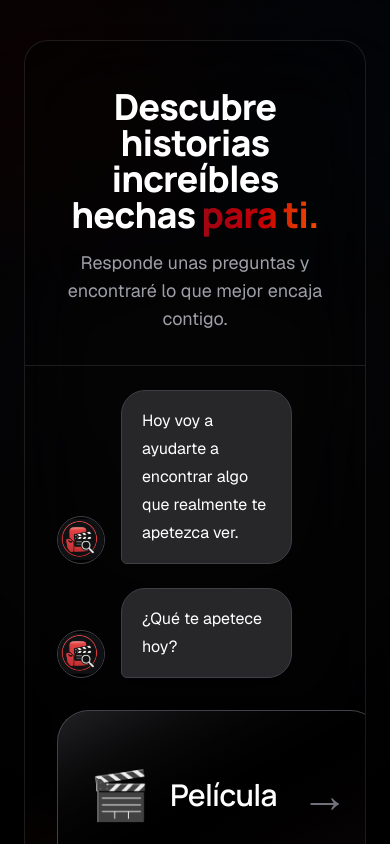
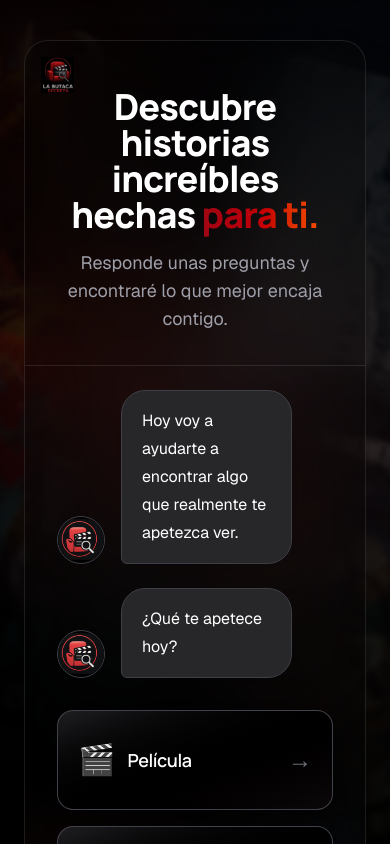
Before and after one commit to Loit-dev/labutacasecreta, a Next.js app in the folder la-butaca-secreta/: page / in a window 390 px wide. Shown: the top 844 px of the page. Built offline with nearby package versions, Linux system fonts and the light colour scheme.

Commit message:
Sprint.7.5

```diff
--- a/la-butaca-secreta/components/conversation/AnswerButton.tsx
+++ b/la-butaca-secreta/components/conversation/AnswerButton.tsx
@@ -24,10 +24,10 @@ export default function AnswerButton({
         group
         relative
         w-full
-        min-h-[170px]
+        min-h-[100px]
         overflow-hidden
 
-        rounded-[2rem]
+        rounded-2xl
 
         border
         border-zinc-600/80
@@ -37,33 +37,31 @@ export default function AnswerButton({
         via-black
         to-zinc-950
 
-        p-8
+        p-5
         text-left
 
-        shadow-[0_15px_40px_rgba(0,0,0,0.65)]
+        shadow-[0_10px_30px_rgba(0,0,0,0.55)]
 
         transition-all
         duration-300
 
-        hover:-translate-y-2
+        hover:-translate-y-1
         hover:border-red-500/60
-        hover:shadow-[0_0_40px_rgba(239,68,68,0.25)]
+        hover:shadow-[0_0_25px_rgba(239,68,68,0.20)]
       "
     >
-      {/* Brillo permanente */}
       <div
         className="
           absolute
           inset-0
 
           bg-gradient-to-br
-          from-white/[0.04]
+          from-white/[0.03]
           via-transparent
           to-red-500/[0.02]
         "
       />
 
-      {/* Glow hover */}
       <div
         className="
           absolute
@@ -83,13 +81,12 @@ export default function AnswerButton({
         "
       />
 
-      {/* Ring hover */}
       <div
         className="
           absolute
           inset-0
 
-          rounded-[2rem]
+          rounded-2xl
 
           opacity-0
 
@@ -109,28 +106,28 @@ export default function AnswerButton({
         }`}
       >
         <div
-          className={`flex flex-1 items-center gap-5 ${
+          className={`flex flex-1 items-center gap-3 ${
             centered ? "justify-center text-center" : ""
           }`}
         >
           {isMovie && (
-            <span className="shrink-0 text-5xl">
+            <span className="shrink-0 text-3xl">
               🎬
             </span>
           )}
 
           {isSeries && (
-            <span className="shrink-0 text-5xl">
+            <span className="shrink-0 text-3xl">
               📺
             </span>
           )}
 
-          <div className="flex min-h-[88px] items-center">
+          <div className="flex items-center">
             <h3
               className="
-                text-3xl
+                text-lg
                 font-semibold
-                leading-tight
+                leading-snug
                 tracking-tight
                 text-white
               "
@@ -148,16 +145,16 @@ export default function AnswerButton({
         {!centered && (
           <span
             className="
-              ml-6
+              ml-4
               shrink-0
 
-              text-5xl
+              text-2xl
               text-zinc-500
 
               transition-all
               duration-300
 
-              group-hover:translate-x-3
+              group-hover:translate-x-2
               group-hover:text-red-400
             "
           >
--- a/la-butaca-secreta/components/conversation/Conversation.tsx
+++ b/la-butaca-secreta/components/conversation/Conversation.tsx
@@ -1,4 +1,6 @@
 "use client";
+
+import { useEffect, useRef } from "react";
 
 import PosterWall from "@/components/layout/PosterWall";
 
@@ -20,17 +22,32 @@ export default function Conversation() {
     finished,
   } = useConversation();
 
+  const bottomRef =
+    useRef<HTMLDivElement>(null);
+
+  useEffect(() => {
+    const timer = setTimeout(() => {
+      bottomRef.current?.scrollIntoView({
+        behavior: "smooth",
+        block: "end",
+      });
+    }, 150);
+
+    return () => clearTimeout(timer);
+  }, [
+    messages,
+    currentQuestion,
+    isThinking,
+    finished,
+  ]);
+
   return (
     <>
       <PosterWall />
 
       <main className="relative flex min-h-screen items-center justify-center px-6 py-10">
         <section className="relative z-30 w-full max-w-4xl overflow-hidden rounded-3xl border border-white/10 bg-black/30 shadow-2xl backdrop-blur-2xl">
-        <img
-         src="/Logo.png"
-         alt="La Butaca Secreta"
-         className="absolute left-4 top-4 hidden lg:block h-14 w-auto opacity-90"
-        />
+         <img src="/Logo.png" alt="La Butaca Secreta" className="absolute left-4 top-4 h-9 md:h-12 lg:h-14 w-auto opacity-90" />
           <div className="border-b border-white/10 px-8 pt-8 pb-8">
             <Header />
           </div>
@@ -58,6 +75,8 @@ export default function Conversation() {
                 <Recommendations profile={profile} />
               </div>
             )}
+
+            <div ref={bottomRef} />
           </div>
         </section>
       </main>
--- a/la-butaca-secreta/components/layout/PosterWall.tsx
+++ b/la-butaca-secreta/components/layout/PosterWall.tsx
@@ -1,57 +1,110 @@
 export default function PosterWall() {
   return (
     <>
+      {/* DESKTOP */}
       <div className="hidden lg:block">
         {/* IZQUIERDA */}
-        <div className="fixed left-0 top-0 h-screen w-[800px] pointer-events-none overflow-hidden">
+        <div className="pointer-events-none fixed left-0 top-0 h-screen w-[800px] overflow-hidden">
           <div
             className="absolute left-[-20px] top-[-20px] h-[700px] w-[500px] rotate-[-10deg] rounded-2xl bg-cover bg-center opacity-18"
             style={{
-              backgroundImage: "url('/posters/dune.jpg')",
+              backgroundImage:
+                "url('/posters/dune.jpg')",
             }}
           />
 
           <div
             className="absolute left-[90px] top-[620px] h-[620px] w-[450px] rotate-[6deg] rounded-2xl bg-cover bg-center opacity-15"
             style={{
-              backgroundImage: "url('/posters/dark.jpg')",
+              backgroundImage:
+                "url('/posters/dark.jpg')",
             }}
           />
 
           <div
             className="absolute left-[10px] top-[1280px] h-[650px] w-[480px] rotate-[-6deg] rounded-2xl bg-cover bg-center opacity-16"
             style={{
-              backgroundImage: "url('/posters/thebear.jpg')",
+              backgroundImage:
+                "url('/posters/thebear.jpg')",
             }}
           />
         </div>
 
         {/* DERECHA */}
-        <div className="fixed right-0 top-0 h-screen w-[800px] pointer-events-none overflow-hidden">
+        <div className="pointer-events-none fixed right-0 top-0 h-screen w-[800px] overflow-hidden">
           <div
             className="absolute right-[-20px] top-[-20px] h-[700px] w-[500px] rotate-[10deg] rounded-2xl bg-cover bg-center opacity-18"
             style={{
-              backgroundImage: "url('/posters/interstellar.jpg')",
+              backgroundImage:
+                "url('/posters/interstellar.jpg')",
             }}
           />
 
           <div
             className="absolute right-[90px] top-[620px] h-[620px] w-[450px] rotate-[-6deg] rounded-2xl bg-cover bg-center opacity-15"
             style={{
-              backgroundImage: "url('/posters/lastofus.jpg')",
+              backgroundImage:
+                "url('/posters/lastofus.jpg')",
             }}
           />
 
           <div
             className="absolute right-[10px] top-[1280px] h-[650px] w-[480px] rotate-[6deg] rounded-2xl bg-cover bg-center opacity-16"
             style={{
-              backgroundImage: "url('/posters/shogun.jpg')",
+              backgroundImage:
+                "url('/posters/shogun.jpg')",
             }}
           />
         </div>
       </div>
 
-      <div className="fixed inset-0 bg-black/20 pointer-events-none" />
+      {/* MÓVIL Y TABLET */}
+      <div className="fixed inset-0 lg:hidden overflow-hidden pointer-events-none">
+        <div
+          className="absolute left-[-120px] top-0 h-[420px] w-[280px] rotate-[-15deg] rounded-2xl bg-cover bg-center opacity-20 blur-[2px]"
+          style={{
+            backgroundImage:
+              "url('/posters/dune.jpg')",
+          }}
+        />
+
+        <div
+          className="absolute right-[-120px] top-[80px] h-[420px] w-[280px] rotate-[15deg] rounded-2xl bg-cover bg-center opacity-20 blur-[2px]"
+          style={{
+            backgroundImage:
+              "url('/posters/interstellar.jpg')",
+          }}
+        />
+
+        <div
+          className="absolute left-[-80px] bottom-[120px] h-[380px] w-[260px] rotate-[12deg] rounded-2xl bg-cover bg-center opacity-15 blur-[3px]"
+          style={{
+            backgroundImage:
+              "url('/posters/shogun.jpg')",
+          }}
+        />
+
+        <div
+          className="absolute right-[-80px] bottom-0 h-[380px] w-[260px] rotate-[-12deg] rounded-2xl bg-cover bg-center opacity-15 blur-[3px]"
+          style={{
+            backgroundImage:
+              "url('/posters/thebear.jpg')",
+          }}
+        />
+      </div>
+
+      {/* Glow cinematográfico */}
+      <div className="pointer-events-none fixed inset-0 bg-black/20" />
+
+      <div
+        className="
+          pointer-events-none
+          fixed
+          inset-0
+
+          bg-[radial-gradient(circle_at_center,rgba(220,38,38,0.12),transparent_60%)]
+        "
+      />
     </>
   );
 }
--- a/la-butaca-secreta/data/conversation/nodes.ts
+++ b/la-butaca-secreta/data/conversation/nodes.ts
@@ -101,7 +101,7 @@ export const conversationNodes: ConversationNode[] = [
     title: "¿Hay algo que hoy no te apetezca ver?",
     required: true,
     informationValue: 90,
-    next: ["duration"],
+    next: ["freshness"],
     options: [
       {
         id: "terror",
@@ -132,36 +132,6 @@ export const conversationNodes: ConversationNode[] = [
         id: "none",
         label: "👍 No tengo ninguna preferencia",
         value: "none",
-      },
-    ],
-  },
-
-  {
-    id: "duration",
-    title: "¿Cuánto tiempo quieres dedicarle?",
-    required: false,
-    informationValue: 30,
-    next: ["freshness"],
-    options: [
-      {
-        id: "short",
-        label: "⏱️ Menos de 90 minutos",
-        value: "short",
-      },
-      {
-        id: "normal",
-        label: "🍿 Una duración normal",
-        value: "normal",
-      },
-      {
-        id: "long",
-        label: "🎬 Hoy tengo tiempo",
-        value: "long",
-      },
-      {
-        id: "any",
-        label: "🤷 Me da igual",
-        value: "any",
       },
     ],
   },
```
